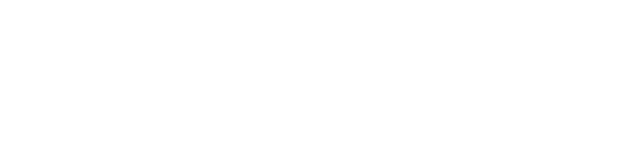
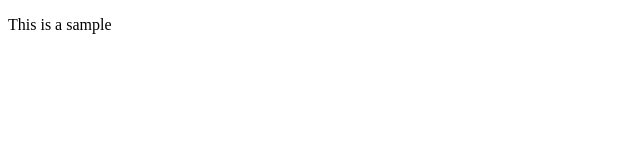
Before and after one commit to mano2102/cicdworkflows, a plain HTML site: page index.html in a window 1280 px wide. Shown: the whole page, without its empty margins (0-640 px from the left). Drawn offline with Linux system fonts and the light colour scheme.

Commit message:
Update index.html
Sample

```diff
--- a/index.html
+++ b/index.html
@@ -6,6 +6,6 @@
     <title>Document</title>
 </head>
 <body>
-
+    <p>This is a sample</p>
 </body>
 </html>
```
